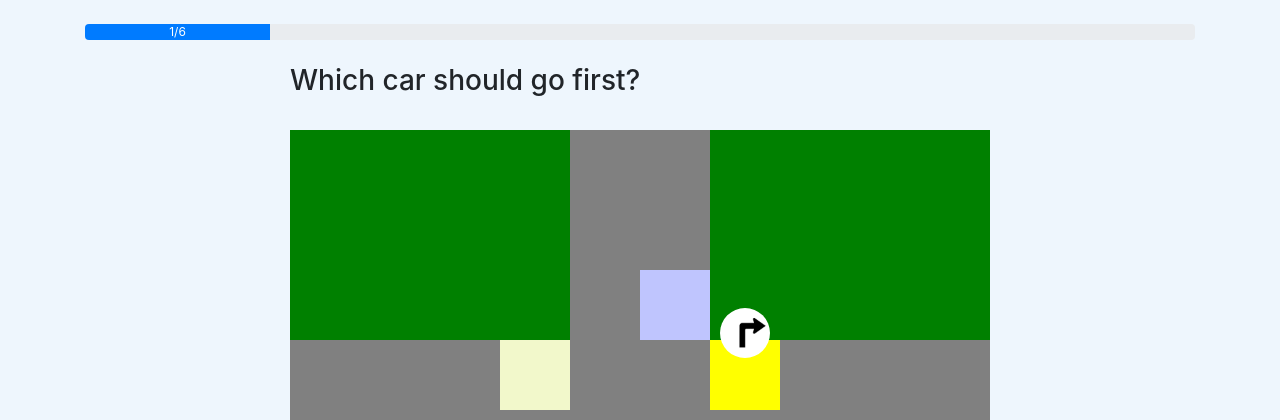
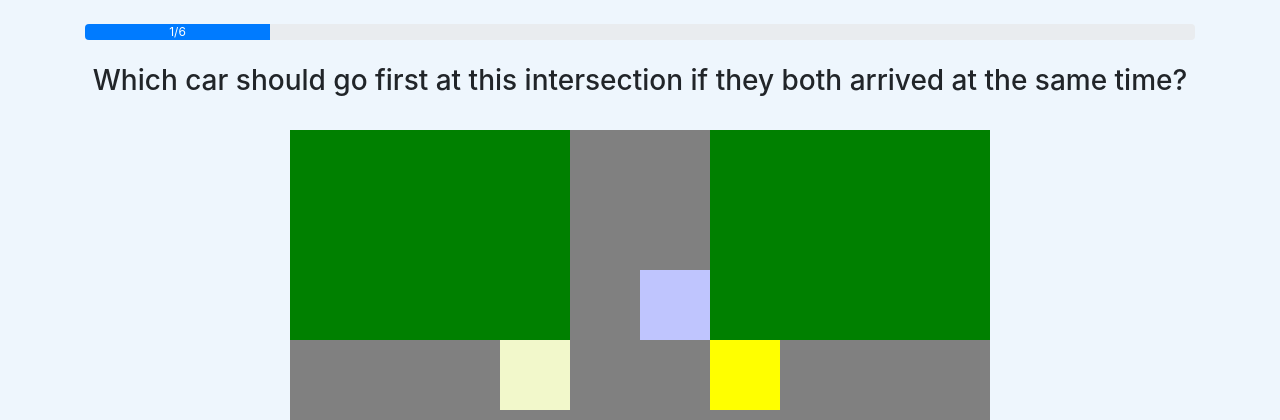
Before and after one commit to Chinmay-Garg/Right-of-Way, a Flask app: page /quiz/1 in a window 1280 px wide. Shown: the part 56-476 px from the top of the page. Run offline with Flask 2, Linux system fonts and the light colour scheme; some libraries are stand-ins or nearby versions.

Commit message:
implement quiz correctness logic + mouse hover

```diff
--- a/Rules of the Road/server.py
+++ b/Rules of the Road/server.py
@@ -50,7 +50,7 @@ topics = {
 }
 questions = {
 	"1": {
-		"prompt": "Which car should go first?",
+		"prompt": "Which car should go first at this intersection if they both arrived at the same time?",
 		"terrain": 	   [[0, 0, 0, 0, 1, 1, 0, 0, 0, 0], #7 0
 						[0, 0, 0, 0, 1, 1, 0, 0, 0, 0], #6 1
 						[0, 0, 0, 0, 1, 1, 0, 0, 0, 0], #5 2
@@ -65,7 +65,7 @@ questions = {
 		"answer": ["B"]
 	},
 	"2": {
-		"prompt": "Which car should go first?",
+		"prompt": "Which car should go first at this intersection if they both arrived at the same time?",
 		"terrain": 		[[0, 0, 0, 0, 1, 1, 0, 0, 0, 0], #7
 						[0, 0, 0, 0, 1, 1, 0, 0, 0, 0], #6
 						[0, 0, 0, 0, 1, 1, 0, 0, 0, 0], #5
@@ -80,7 +80,7 @@ questions = {
 		"answer": ["B"]
 	},
 	"3": {
-		"prompt": "Which car should go first?",
+		"prompt": "Which car should go first at this intersection if they both arrived at the same time?",
 		"terrain": [[0, 0, 0, 0, 1, 1, 0, 0, 0, 0], #7
 						[0, 0, 0, 0, 1, 1, 0, 0, 0, 0], #6
 						[0, 0, 0, 0, 1, 1, 0, 0, 0, 0], #5
@@ -95,7 +95,7 @@ questions = {
 		"answer": ["A"]
 	},
 	"4": {
-		"prompt": "Which car should go first?",
+		"prompt": "Which car has the right-of-way if the road towards the top is ending?",
 		"terrain": [[0, 0, 0, 0, 0, 0, 0, 0, 0, 0], #7
 						[0, 0, 0, 0, 0, 0, 0, 0, 0, 0], #6
 						[0, 0, 0, 0, 0, 0, 0, 0, 0, 0], #5
@@ -110,7 +110,7 @@ questions = {
 		"answer": ["B"]
 	},
 	"5": {
-		"prompt": "Which way should car A yield?",
+		"prompt": "Which way should car A yield if an emergency vehicle (with active sirens) is behind it?",
 		"terrain": [[0, 0, 0, 0, 0, 0, 0, 0, 0, 0], #7
 						[0, 0, 0, 0, 0, 0, 0, 0, 0, 0], #6
 						[0, 0, 0, 0, 0, 0, 0, 0, 0, 0], #5
@@ -125,7 +125,7 @@ questions = {
 		"answer": ["Right"]
 	},
 	"6": {
-		"prompt": "Which car should go first?",
+		"prompt": "Which car should go first at this intersection if they both arrived at the same time?",
 		"terrain": 		[[0, 0, 0, 0, 1, 1, 0, 0, 0, 0], #7
 						[0, 0, 0, 0, 1, 1, 0, 0, 0, 0], #6
 						[0, 0, 0, 0, 1, 1, 0, 0, 0, 0], #5
--- a/Rules of the Road/static/main.css
+++ b/Rules of the Road/static/main.css
@@ -188,6 +188,8 @@ button{
     background-color: yellow;
     z-index: 2;
     position: relative;
+    cursor: -webkit-grab;
+    cursor: grab;
 }
 
 #A {
--- a/Rules of the Road/static/quiz_page.js
+++ b/Rules of the Road/static/quiz_page.js
@@ -1,5 +1,5 @@
-n_questions = 6
-n_correct = 0
+let n_questions = 6
+let n_correct = 0
 $(document).ready(function(){
 	let url = window.location.href
 	let currentIdx = url.slice(-1)
@@ -59,7 +59,10 @@ $(document).ready(function(){
 	})
 
 	if (currentIdx == "d") {
+		n_correct = parseInt(sessionStorage.getItem("n_correct"))
 		$('#score-div').text("You got " + n_correct + " out of " + n_questions + " correct!")
+		sessionStorage.setItem("n_correct",0);
+
 	}
 
 })
@@ -96,7 +99,7 @@ function buildTerrain(terrain, cars_from, cars_to) {
 					let car = $('<div class="block car">')
 					car.attr('id', key)
 					let arrow = $('<img class="arrow-image" src="/static/right-traffic-arrow-hi.png">')
-					car.append(arrow)
+					// car.append(arrow)
 					div.append(car)
 				}
 			}
@@ -107,17 +110,23 @@ function buildTerrain(terrain, cars_from, cars_to) {
 	$('.droppable').droppable({
 		classes: {
 			"ui-droppable-hover": "ui-state-hover",
-			"ui-droppable-active": "ui-state-default"
+			"ui-droppable-active": "ui-state-default",
 		  },
 		// accept: "#"+key
 		drop: function( event, ui ) {
-			// $( this )
-			console.log($( this ))
+			if (question.answer[0] == ui.draggable.attr("id") && ui.draggable.attr("id") == $(this).attr("id")) {
+				n_correct = parseInt(sessionStorage.getItem("n_correct"))
+				n_correct = n_correct + 1
+				sessionStorage.setItem("n_correct",n_correct);
+				console.log("correct: " + n_correct)
+			}
+			$(".car").draggable({ disabled: true });
 		  }
 	})
 	$(".car").draggable({
 		revert: "invalid",
 		stack: ".draggable",
-		snap: ".block"
+		snap: ".block",
+		cursor: "move"
 	});
 }
```
